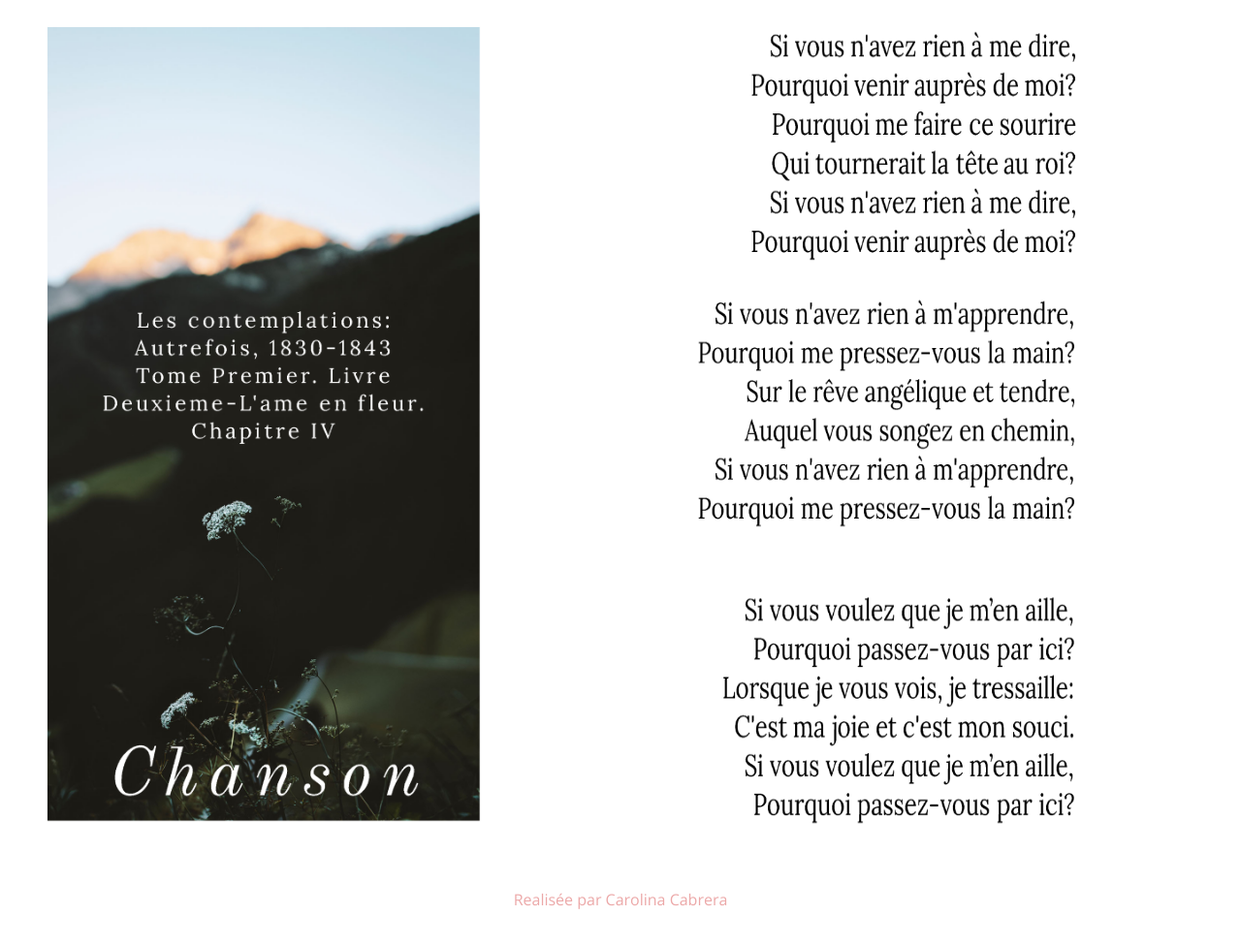
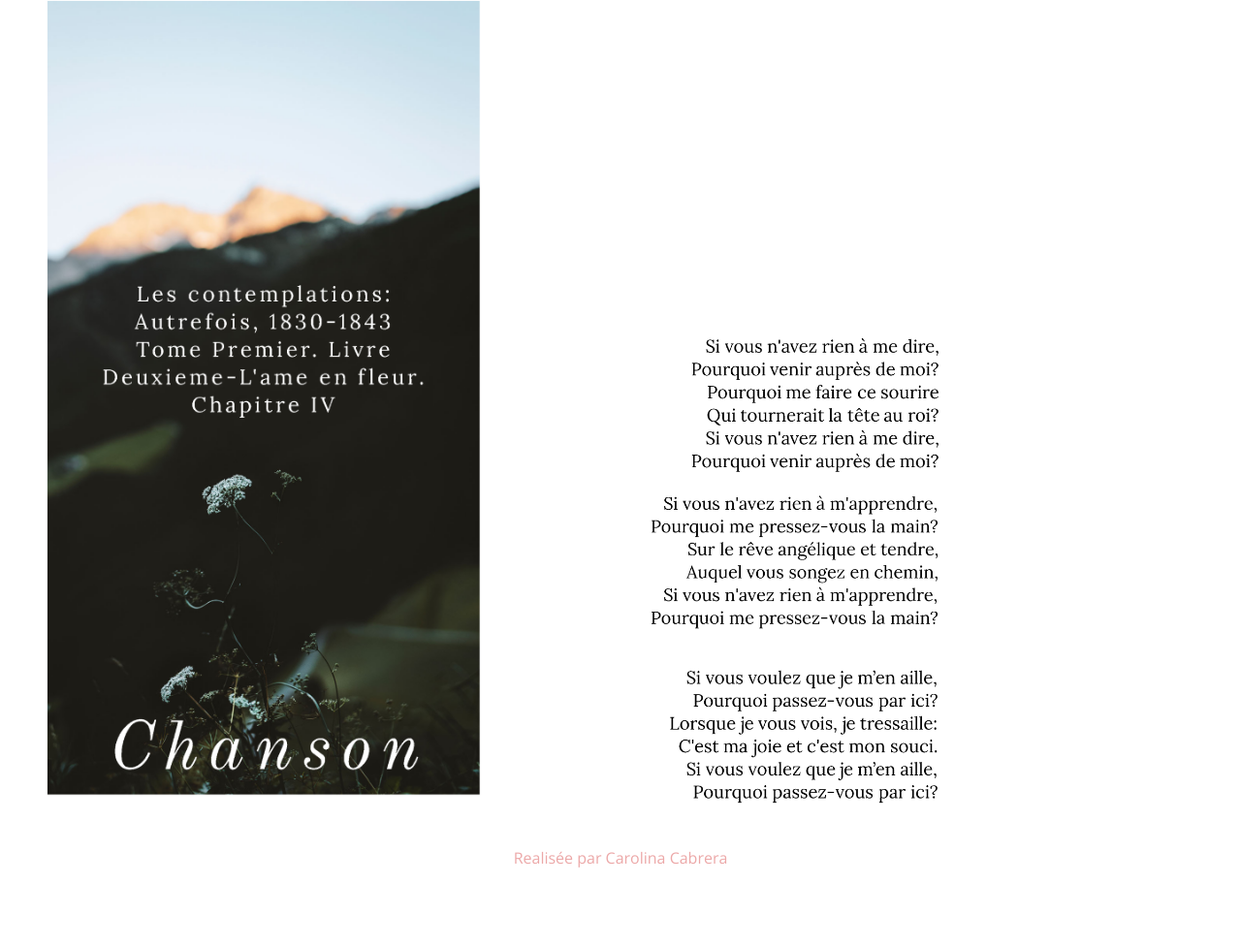
Before and after one commit to karilunius/R-cital_po-sie, a plain HTML site: page index.html in a window 1280 px wide. Shown: the part 205-1182 px from the top of the page at 97% size. After the commit the page ends 1133 px from the top, so only its background shows below. Drawn offline with nearby package versions, Linux system fonts and the light colour scheme; a web font is replaced by a local one.

Commit message:
cambiosgit add .

```diff
--- a/css/styles.css
+++ b/css/styles.css
@@ -23,11 +23,10 @@ h1 {
     margin: 0.5em;
 }
 .img1 {
-    /*background-color:blue;*/
     width: 1024;
     height: 100vh;
     margin: 2em;
-    text-align: center;
+    align-items: center;
 }
 .aimg {
     width: 30em;
@@ -35,12 +34,13 @@ h1 {
 }
 .bimg{
     padding-top: -5em;
-    width: 42em;
-    height: 55em;
+    width: 32em;
+    border-color: brown;
 }
 
 footer {
+    margin: 2em;
     text-align: center;
-    margin: 3em;
     color: rgb(236, 168, 168);
+
 }
--- a/index.html
+++ b/index.html
@@ -17,7 +17,8 @@
     <img class="aimg" src="img/breath instagram story.png" alt="poeme1-title">
     <img class="bimg" src="img/breath instagram story1.png" alt="poeme1-texte">
     </span>
+    <br>
+    <footer>Realisée par Carolina Cabrera</footer>
 </body>
-<br>
-<footer>Realisée par Carolina Cabrera</footer>
+
 </html>
```
